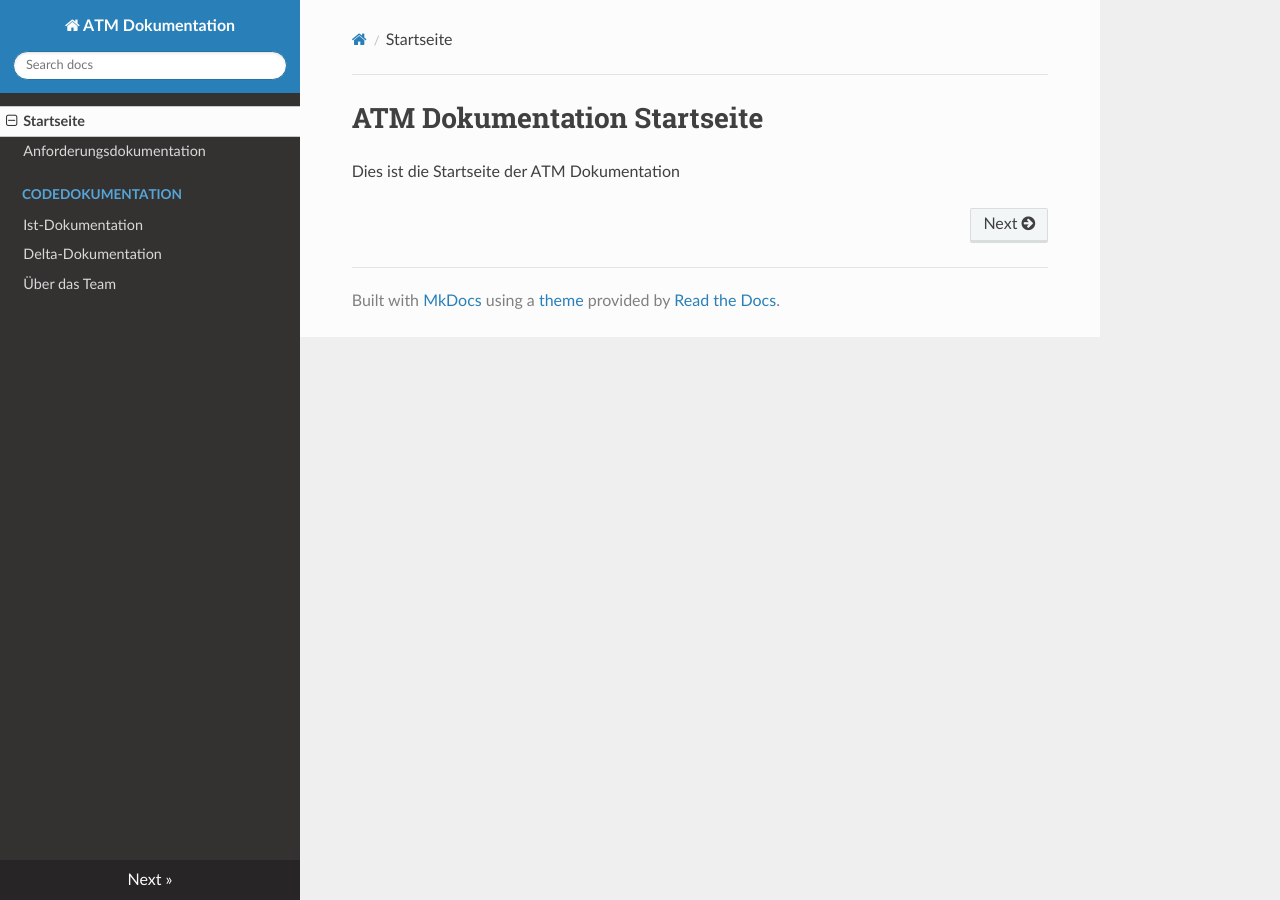
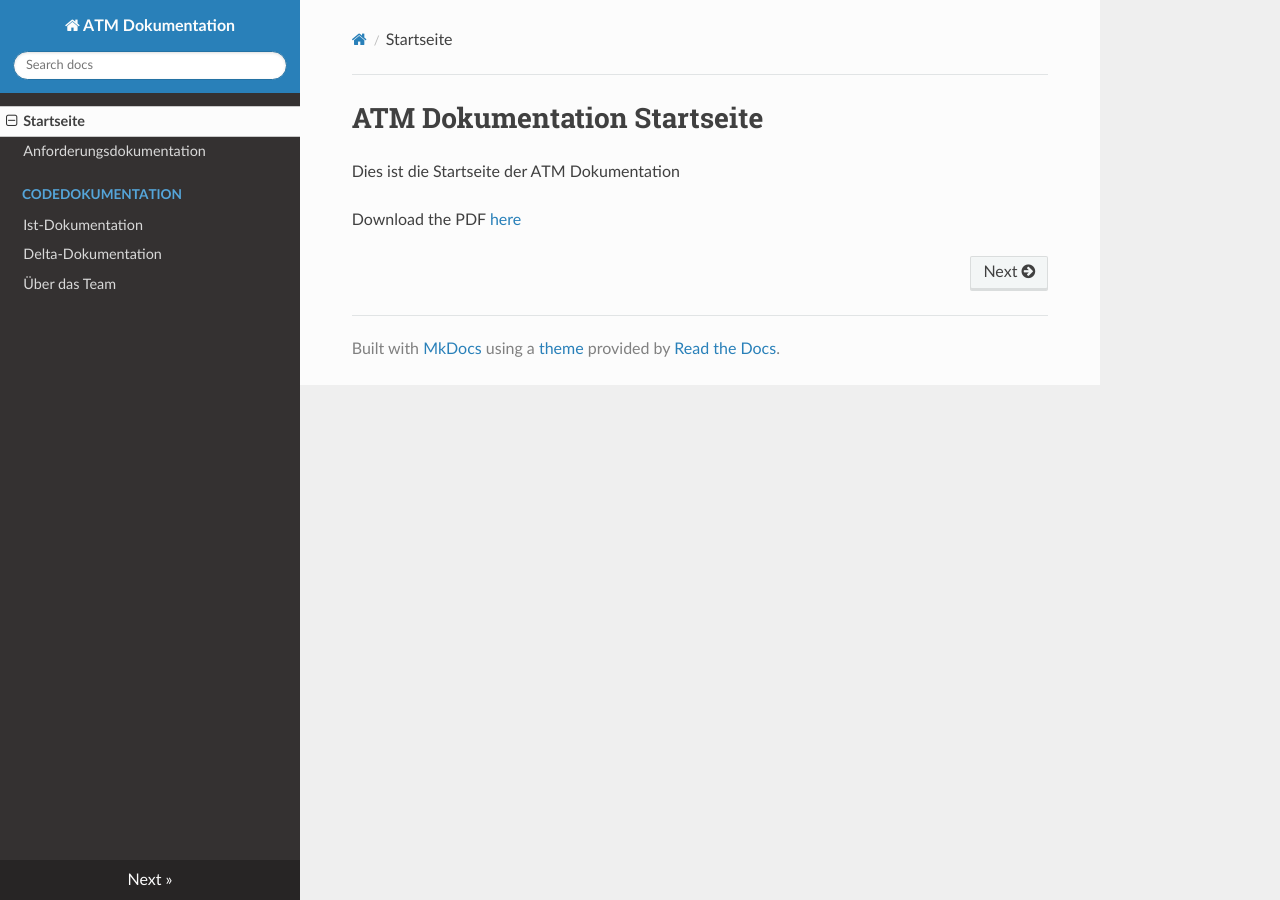
Before and after one commit to Halfpipe-SD/ATM, an MkDocs documentation site: the page built from docs/docs/index.md, in a window 1280 px wide. Built offline with MkDocs 1.6.1, drawn with Linux system fonts in a browser that asks for light colours; nearby versions of some CDN libraries.

Commit message:
Removed old gh action, added PDF download link in landing page and installed material design

```diff
--- a/docs/docs/index.md
+++ b/docs/docs/index.md
@@ -1,3 +1,5 @@
 # ATM Dokumentation Startseite
 
 Dies ist die Startseite der ATM Dokumentation
+
+Download the PDF [here](https://github.com/thieleju/ATM/raw/gh-pages/pdf/document.pdf)
```
Also changed, not shown: docs/requirements.txt (added), 1 other file.
